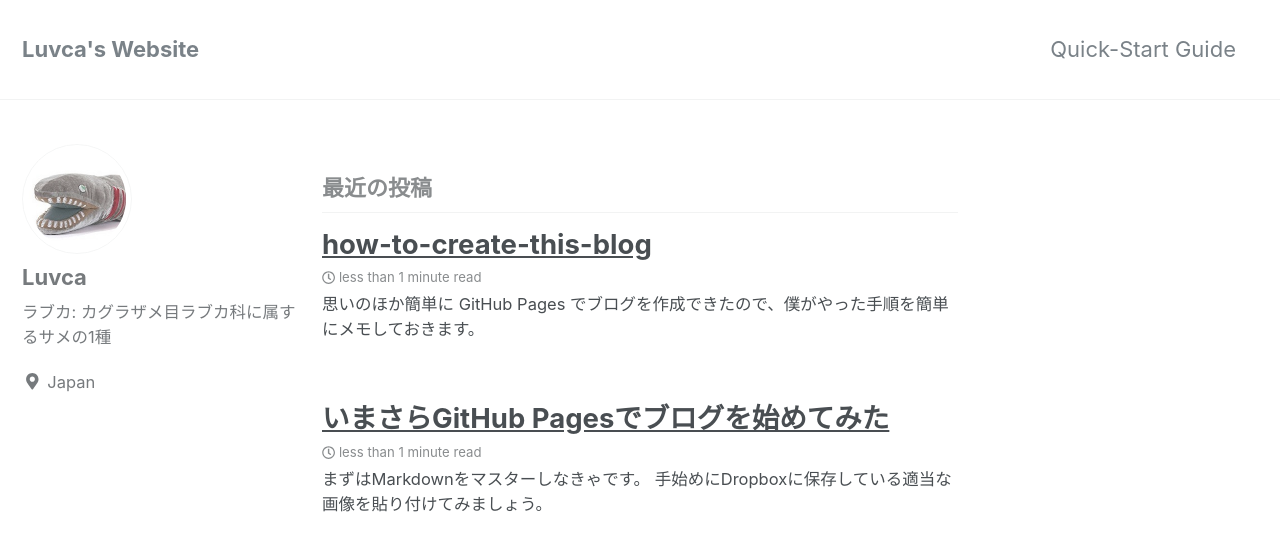
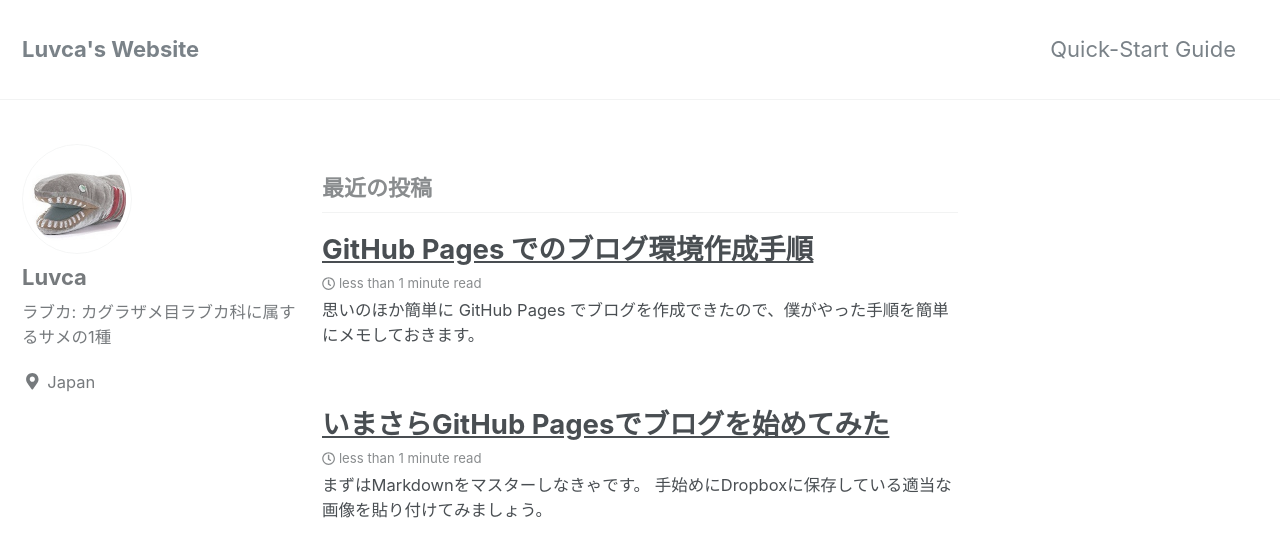
Before and after one commit to Luvca/Luvca.github.io, a Jekyll site: the page built from index.html, in a window 1280 px wide and 900 px high. Shown: the top 557 px of the window. Built offline with Jekyll 4.4.1, drawn with Linux system fonts in a browser that asks for light colours; nearby versions of some CDN libraries; the list of posts is cut into pages by our own code.

Commit message:
Update post

````diff
--- a/_posts/2018-04-20-how-to-create-this-blog.md
+++ b/_posts/2018-04-20-how-to-create-this-blog.md
@@ -1,6 +1,6 @@
 ---
 layout: post
-title: how-to-create-this-blog
+title: GitHub Pages でのブログ環境作成手順
 tags: GitHub
 date: 2018-04-20 20:20:24
 published: true
@@ -14,11 +14,11 @@
 Ubuntu は`sudo apt-get install git`でインストール、Windows は [git for windows](https://gitforwindows.org) からダウンロードしてインストール、Mac は初めから入っているやつを使うか`brew install git`でインストール。
 
 ## PC で使う SSH キーペアを作成し公開鍵を GitHub に登録
-```sh
+~~~sh
 mkdir -p ~/.ssh
 cd !$
 ssh-keygen -t rsa -b 4096 -f GitHub_Luvca_rsa -C ""
-```
+~~~
 SSH に使う鍵はサイトごとに変えたいので (たぶん気持ちの問題)、`-f`でわかりやすいファイル名をつけるようにしている。
 パスフレーズはなし。
 鍵ファイルが作成できたら [GitHub](https://github.com) (Desktop version) の右上アバター画像から _Settings_>_SSH and GPG keys_ に進み、_New SSH key_ ボタンをクリックして適当な名前をつけて公開鍵ファイルの内容をコピペして _Add SSH key_ する。
@@ -27,7 +27,7 @@
 これが本題。
 サイトの構造を一から作成するのはしんどそうなので、良さげなテーマを見つけてそれを clone してリネームしてベースを作成。
 ちなみに僕が選んだテーマは [Minimal Mistakes](https://mmistakes.github.io/minimal-mistakes/) というシンプルなのが逆にカッコいいやつ。
-```sh
+~~~sh
 git clone --depth 1 -b master https://github.com/mmistakes/minimal-mistakes.git
 mv minimal-mistakes Luvca.github.io
 cd !$
@@ -39,7 +39,7 @@
 git add --all
 git commit -m "Init"
 git push origin master
-```
+~~~
 `git config`で指定する名前とメールアドレスはなんでもいいけど、GitHub のサインアップに使ったメールアドレスにすると GitHub 側で設定をいじらないといけないので、いつも適当なものを指定している。
 
 以上でおしまい。
````
